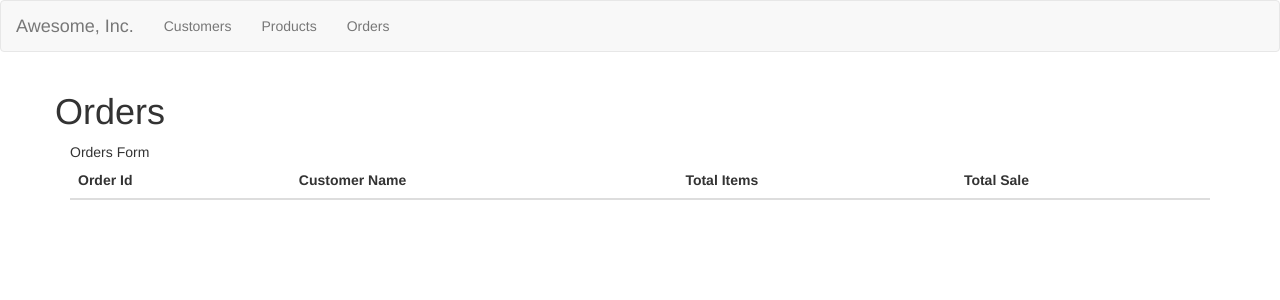
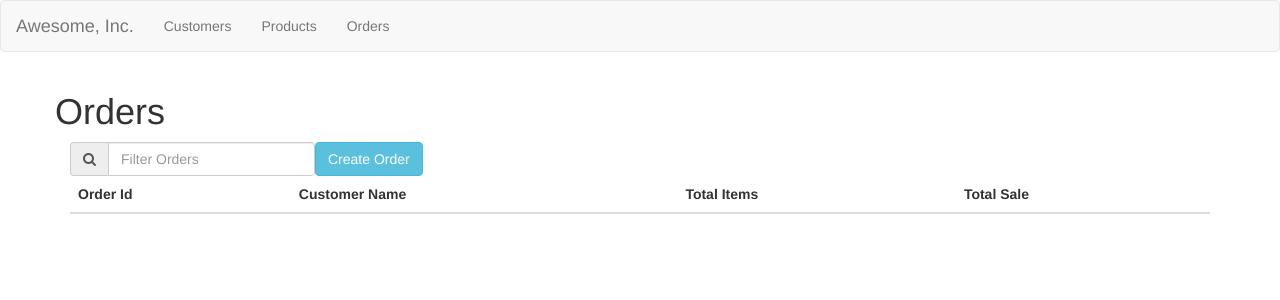
Before and after one commit to nathanBrenner/ordersystem-project-react, a React (Create React App) app: page /orders in a window 1280 px wide. Shown: the top 300 px of the page. Built offline with nearby package versions, Linux system fonts and the light colour scheme; no server answers.

Commit message:
added order create

```diff
--- /dev/null
+++ b/src/Orders/OrderCreate.js
@@ -0,0 +1,7 @@
+import React from 'react';
+
+function OrderCreate(props) {
+	return <div>Create Order</div>
+}
+
+export default OrderCreate;
--- a/src/Orders/OrdersForm.js
+++ b/src/Orders/OrdersForm.js
@@ -1,8 +1,20 @@
 import React, {Component} from 'react';
+import 'font-awesome/css/font-awesome.min.css';
+import { Link } from 'react-router-dom';
 
 class OrdersForm extends Component {
 	render() {
-		return <div>Orders Form</div>
+		return (
+			<form className="form-inline">
+				<div className="form-group">
+					<div className="input-group">
+						<div className="input-group-addon"><i className="fa fa-search"></i></div>
+						<input type="text" className="form-control" placeholder="Filter Orders" />
+					</div>
+				</div>
+				<Link to="/orders/create" className="btn btn-info">Create Order</Link>
+			</form>
+		)
 	}
 }
 
--- a/src/Routing/Routing.js
+++ b/src/Routing/Routing.js
@@ -13,6 +13,7 @@ import Orders from '../Orders/Orders';
 import Order from '../Orders/Order';
 import Products from '../Products/Products';
 import Product from '../Products/Product';
+import OrderCreate from '../Orders/OrderCreate';
 
 class AppRouting extends Component {
 	render() {
@@ -43,8 +44,11 @@ class AppRouting extends Component {
 						/>
 						<Route
 							path="/orders/:id"
-							exact={true}
 							component={Order}
+						/>
+						<Route
+							path="/orders/create"
+							component={OrderCreate}
 						/>
 						<Route
 							path="/products"
```
